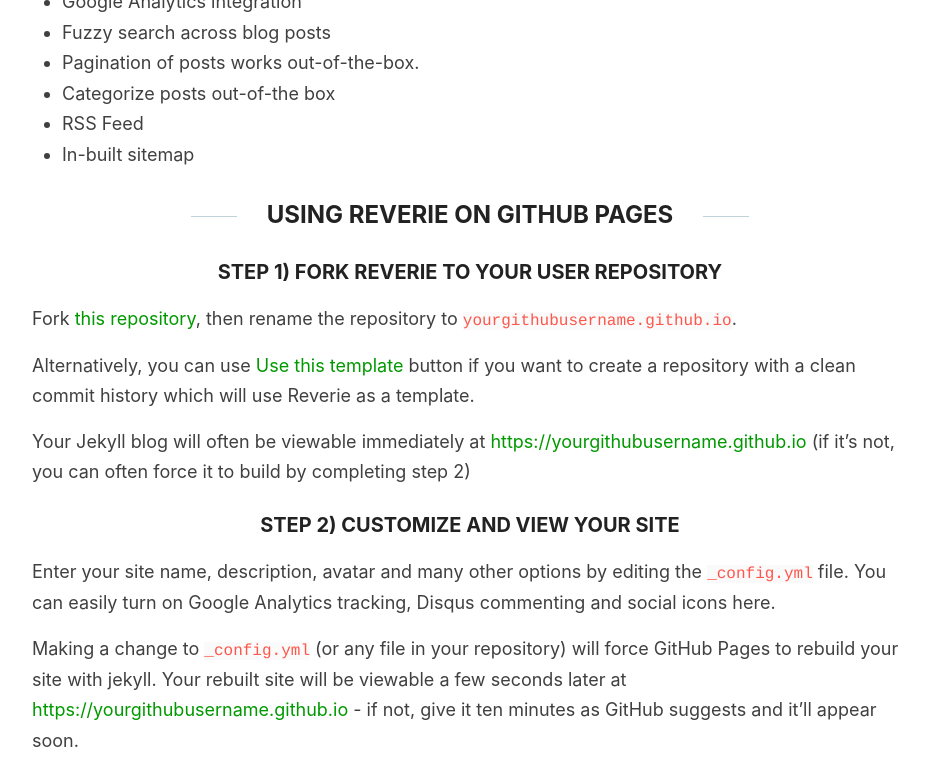
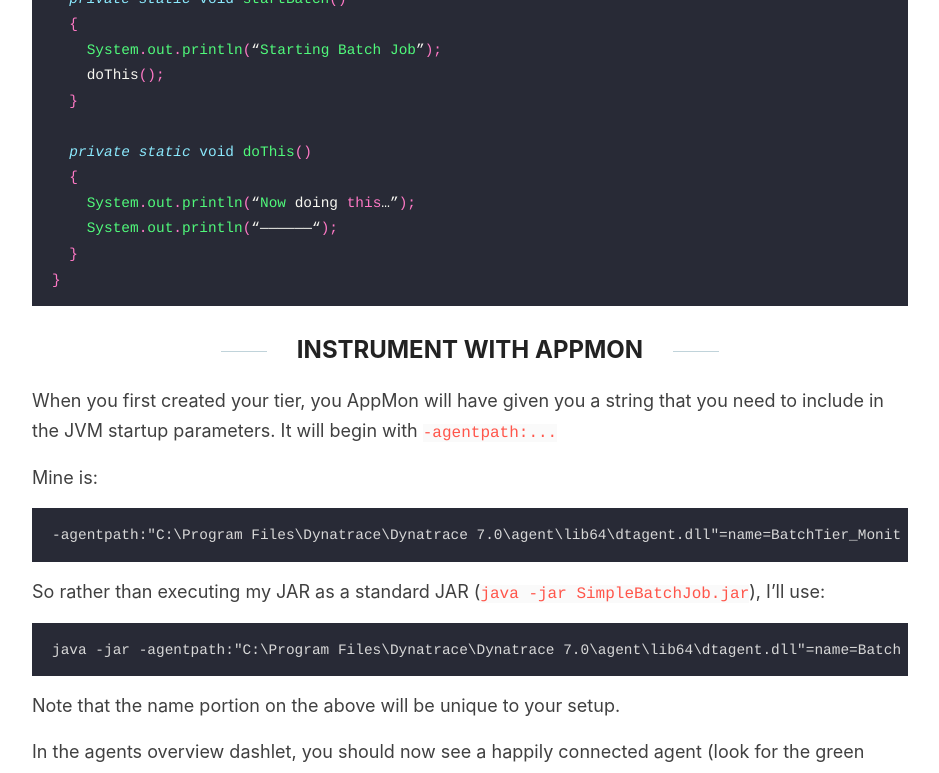
Before and after one commit to agardnerIT/site, a Jekyll site: the page built from _posts/2019-03-19-batch-job-monitoring-with-dynatrace.md, in a window 1280 px wide and 1400 px high, scrolled down 1475 px. Shown: the top 773 px of the window, without its empty margins (170-1109 px from the left). Built offline with Jekyll 4.4.1, drawn with Linux system fonts in a browser that asks for light colours; comment, search, counter and statistics services are not loaded; some of the changed text lies outside the part shown.

Commit message:
Update 2019-03-19-batch-job-monitoring-with-dynatrace.md

````diff
--- a/_posts/2019-03-19-batch-job-monitoring-with-dynatrace.md
+++ b/_posts/2019-03-19-batch-job-monitoring-with-dynatrace.md
@@ -7,84 +7,106 @@
 
 aDynatrace ships with many out of the box sensor packs but for anything non-standard, you’ll need a little bit more configuration to get up and running. This post will show you how to monitor any custom batch jobs within Dynatrace AppMon and retrieve the full Purepath data for the job.
 
-*NOTE: THIS TUTORIAL REFERS TO THE LEGACY APPLICATION MONITORING PRODUCT FROM DYNATRACE NOT THE DYNATRACE PLATFORM.*
+**NOTE: THIS TUTORIAL REFERS TO THE LEGACY APPLICATION MONITORING PRODUCT FROM DYNATRACE NOT THE DYNATRACE PLATFORM.**
 
-[Reverie](https://github.com/amitmerchant1990/reverie) is a [Jekyll](https://jekyllrb.com/)-powered theme which is simple and opinionated. It's actually a fork of [jekyll-now](https://github.com/barryclark/jekyll-now) with some additional features and personal touches which I've implemented to suit my needs for my blog.
+This post will give a Java-based example, but the principles are identical for other technology types.
 
-This is a plug-and-play Jekyll theme which you can use on GitHub Pages without even setting up a local environment.
+## Prerequisites
 
-![](/images/reverie-demo.png)
+Ensure you have a System profile and agent group created, ready for your agent to connect to.
 
-## Features overview
+## Code
 
-- Command-line free fork-first workflow, using GitHub.com to create, customize and post to your blog
-- Fully responsive and mobile optimized base theme
-- Sass/Coffeescript support using Jekyll 2.0
-- Free hosting on your GitHub Pages user site
-- All the SEO goodies comes in-built
-- Markdown blogging
-- Syntax highlighting using Pygments
-    - [Dracula syntax theme](https://draculatheme.com/) included
-- Disqus commenting
-- Google Analytics integration
-- Fuzzy search across blog posts
-- Pagination of posts works out-of-the-box.
-- Categorize posts out-of-the box
-- RSS Feed
-- In-built sitemap
+Here is my batch job. The script is packaged as an executable JAR file which runs in an endless loop. Every 2 seconds the `startBatch` method is called. The `startBatch` method calls the `doThis` method which simply prints a message to the console. The batch then sleeps until the next loop execution.
 
-<div style="text-align: center;">
- <script async type="text/javascript" src="//cdn.carbonads.com/carbon.js?serve=CE7D6KJY&placement=wwwamitmerchantcom" id="_carbonads_js"></script>
-</div>
+To test: Download the executable JAR file or view the source code on Github.
 
-## Using Reverie on GitHub Pages
+To execute: java -jar SimpleBatchJob.jar
 
-### Step 1) Fork Reverie to your User Repository
+```java
+package com.adamgardner.code;
 
-Fork [this repository](https://github.com/amitmerchant1990/reverie), then rename the repository to `yourgithubusername.github.io`.
+public class EntryPoint {
 
-Alternatively, you can use [Use this template](https://github.com/amitmerchant1990/reverie/generate) button if you want to create a repository with a clean commit history which will use Reverie as a template.
+  public static void main(String[] args)
+  {
+    while (true)
+    {
+      try
+      {
+        startBatch();
+        Thread.sleep(2000);
+      }
+      catch (Exception e) {}
+    }
+  }
 
-Your Jekyll blog will often be viewable immediately at <https://yourgithubusername.github.io> (if it's not, you can often force it to build by completing step 2)
+  private static void startBatch()
+  {
+    System.out.println(“Starting Batch Job”);
+    doThis();
+  }
 
-### Step 2) Customize and view your site
-
-Enter your site name, description, avatar and many other options by editing the `_config.yml` file. You can easily turn on Google Analytics tracking, Disqus commenting and social icons here.
-
-Making a change to `_config.yml` (or any file in your repository) will force GitHub Pages to rebuild your site with jekyll. Your rebuilt site will be viewable a few seconds later at <https://yourgithubusername.github.io> - if not, give it ten minutes as GitHub suggests and it'll appear soon.
-
-### Step 3) Publish your first blog post
-
-Create a new file called `/_posts/2019-2-13-Hello-World.md` to publish your first blog post. That's all you need to do to publish your first blog post! This [Markdown Cheatsheet](https://github.com/adam-p/markdown-here/wiki/Markdown-Cheatsheet) might come in handy while writing the posts.
-
-> You can add additional posts in the browser on GitHub.com too! Just hit the <kbd>Create new file</kbd> button in `/_posts/` to create new content. Just make sure to include the [front-matter](http://jekyllrb.com/docs/frontmatter/) block at the top of each new blog post and make sure the post's filename is in this format: year-month-day-title.md
-
-## Using Categories in Reverie
-
-You can categorize your content based on `categories` in Reverie. For this, you just need to add `categories` in front matter like below:
-
-For adding single category:
-
-```md
-categories: JavaScript
+  private static void doThis()
+  {
+    System.out.println(“Now doing this…”);
+    System.out.println(“——————“);
+  }
+}
 ```
 
-For adding multiple categories:
+## Instrument with AppMon
 
-```md
-categories: [PHP, Laravel]
+When you first created your tier, you AppMon will have given you a string that you need to include in the JVM startup parameters. It will begin with `-agentpath:...`
+
+Mine is:
+
+```
+-agentpath:"C:\Program Files\Dynatrace\Dynatrace 7.0\agent\lib64\dtagent.dll"=name=BatchTier_Monitoring,collector=localhost:9998
 ```
 
-The contegorized content can be shown over this URL: <https://yourgithubusername.github.io/categories/>
+So rather than executing my JAR as a standard JAR (`java -jar SimpleBatchJob.jar`), I’ll use:
 
-## RSS
+```
+java -jar -agentpath:"C:\Program Files\Dynatrace\Dynatrace 7.0\agent\lib64\dtagent.dll"=name=BatchTier_Monitoring,collector=localhost:9998 SimpleBatchJob.jar
+```
 
-The generated [RSS feed](https://en.wikipedia.org/wiki/RSS) of your blog can be found at <https://yourgithubusername.github.io/feed>. You can see the example RSS feed over [here](https://www.amitmerchant.com/reverie/feed).
+Note that the name portion on the above will be unique to your setup.
 
-## Sitemap
+In the agents overview dashlet, you should now see a happily connected agent (look for the green ring).
 
-The generated sitemap of your blog can be found at <https://yourgithubusername.github.io/sitemap>. You can see the example sitemap feed over [here](https://www.amitmerchant.com/reverie/sitemap).
+![](images/batch-monitoring-dynatrace-1.jpg)
 
-## License
+ADDING SENSORS & CREATING PUREPATHS
 
-MIT
+At this point, you won’t have any purepaths. Remember, I told you that we’d need to create some custom sensor rules? Time to do that. This will tell Dynatrace where to begin the purepath.
+
+We are therefore going to want to place the sensor on the `startBatch` method. In AppMon terms, this is called the Purepath Entry Point.
+
+1. Open the system profile > sensors > Add a sensor group
+
+![](images/batch-monitoring-dynatrace-2.jpg)
+
+1. Create a Java Method sensor group. Give it any name you desire.
+
+![](images/batch-monitoring-dynatrace-3.jpg)
+
+1. Browse the class cache, highlight the BatchTier agent group and click the yellow arrow icon.
+
+![](images/batch-monitoring-dynatrace-4.jpg)
+
+1. Browse (or use `Ctrl+F` to search) until you find the `startBatch` method. Place a sensor on it. You will be warned that changed sensor rules will only take effect after you application is restarted, that’s OK. We’ll restart the JAR soon so you can OK this dialog.
+
+![](images/batch-monitoring-dynatrace-4.jpg)
+
+1. The final step is to make sure you’ve placed the sensor group (mine was called *My BatchJob Sensor Group*) on the tier containing the agents (my tier was called *BatchTier*). Navigate to the Sensor Placement section of the relevant agent group and ensure it's placed and set to Active and Start Purepaths (sensor configuration settings).
+
+![](images/batch-monitoring-dynatrace-5.jpg)
+
+## Restart App & See Your Batch Job
+
+Restart the JAR file then open the Purepaths dashlet to see your purepaths.
+
+![](images/batch-monitoring-dynatrace-6.jpg)
+
+In future tutorials we’ll expand this batch job to cover more complex batch processing scenarios.
````
